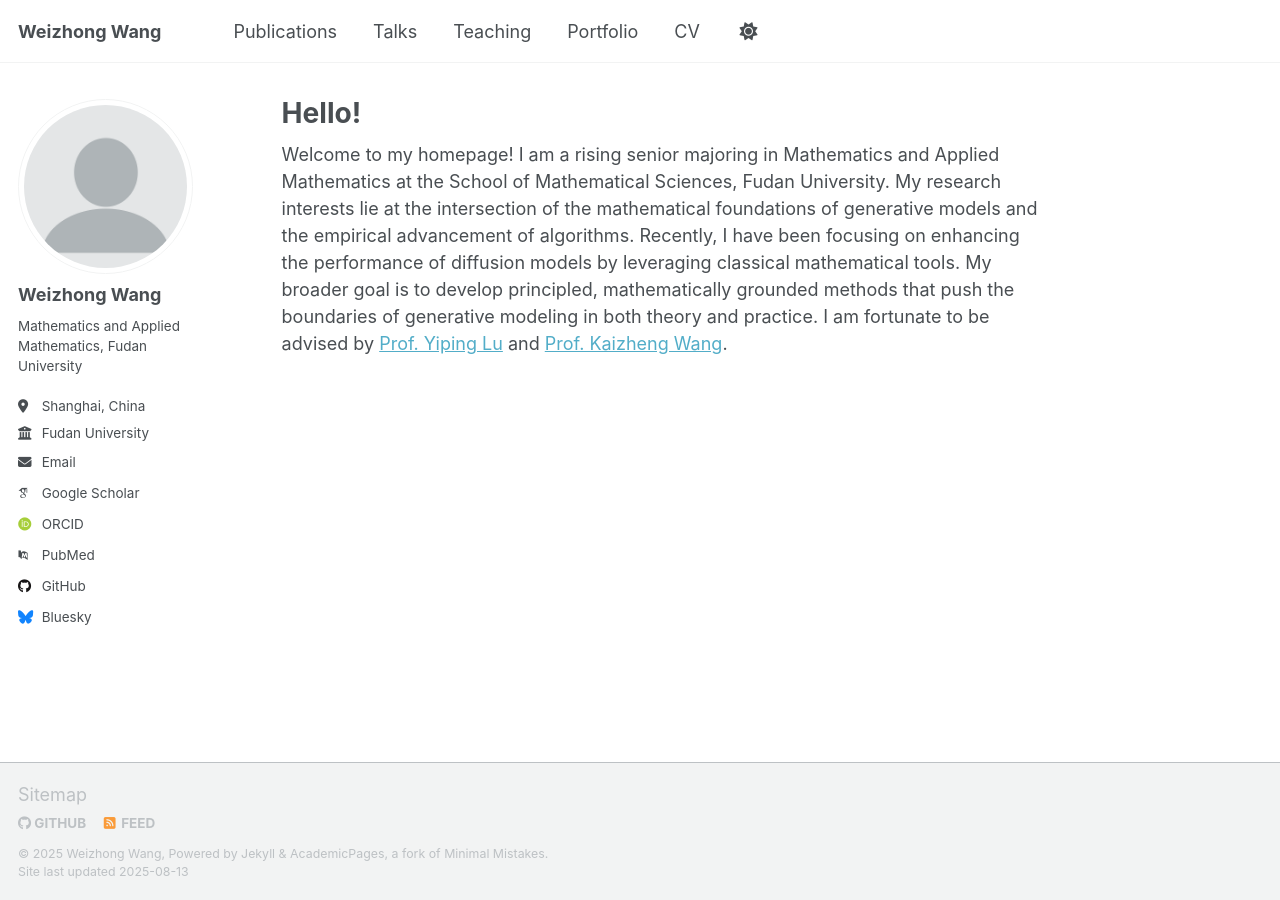
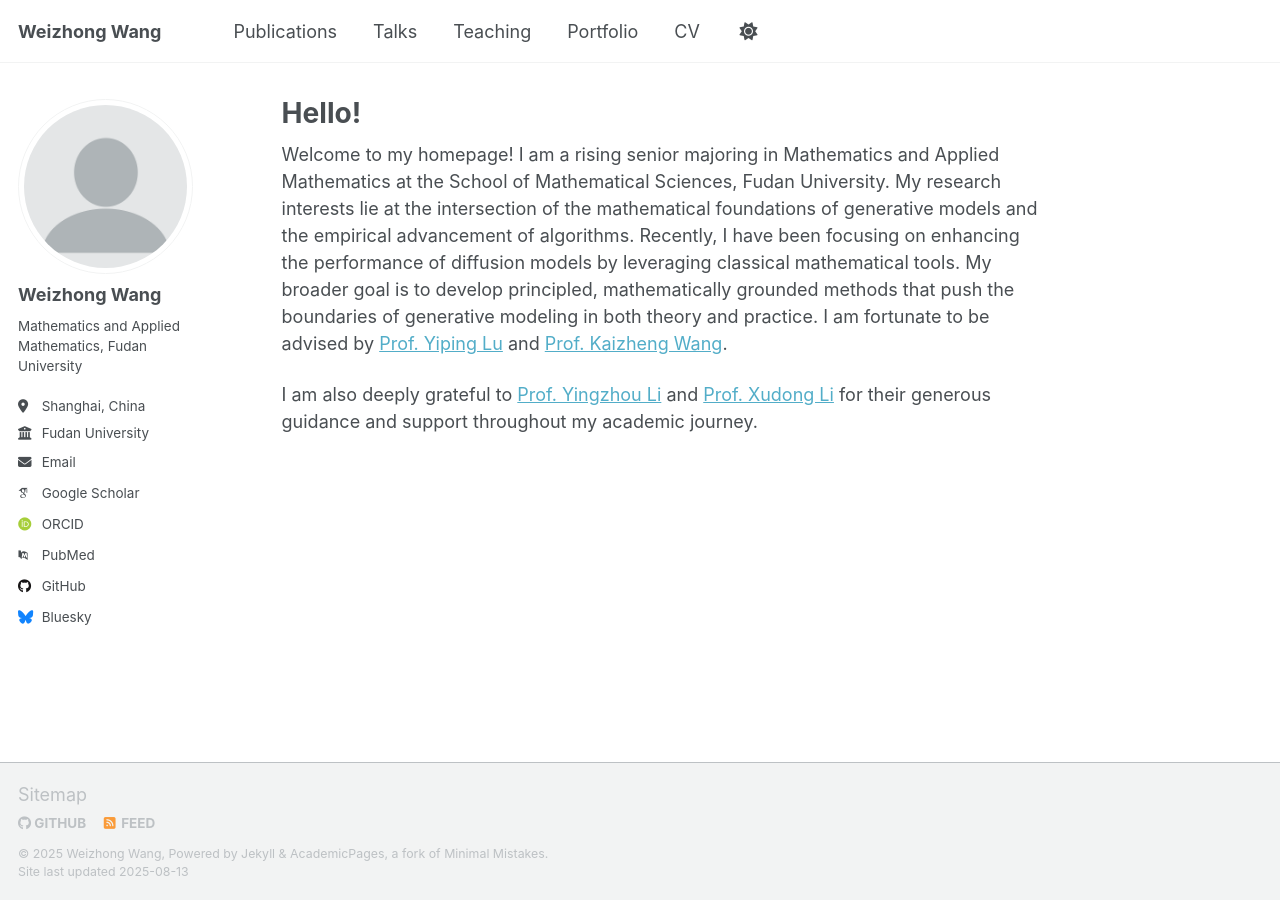
Before and after one commit to weizhwang/weizhwang.github.io, a Jekyll site: the page built from _pages/about.md, in a window 1280 px wide. Built offline with Jekyll 4.4.1, drawn with Linux system fonts in a browser that asks for light colours; some web fonts are replaced; a script that is not in the unit is left out.

Commit message:
about.md

```diff
--- a/_pages/about.md
+++ b/_pages/about.md
@@ -8,3 +8,5 @@ redirect_from:
 ---
 
 Welcome to my homepage! I am a rising senior majoring in Mathematics and Applied Mathematics at the School of Mathematical Sciences, Fudan University. My research interests lie at the intersection of the mathematical foundations of generative models and the empirical advancement of algorithms. Recently, I have been focusing on enhancing the performance of diffusion models by leveraging classical mathematical tools. My broader goal is to develop principled, mathematically grounded methods that push the boundaries of generative modeling in both theory and practice. I am fortunate to be advised by [Prof. Yiping Lu](https://2prime.github.io/) and [Prof. Kaizheng Wang](https://kw2934.github.io/).
+
+I am also deeply grateful to [Prof. Yingzhou Li](https://yingzhouli.com/) and [Prof. Xudong Li](https://www.lixudong.info/) for their generous guidance and support throughout my academic journey.
```
